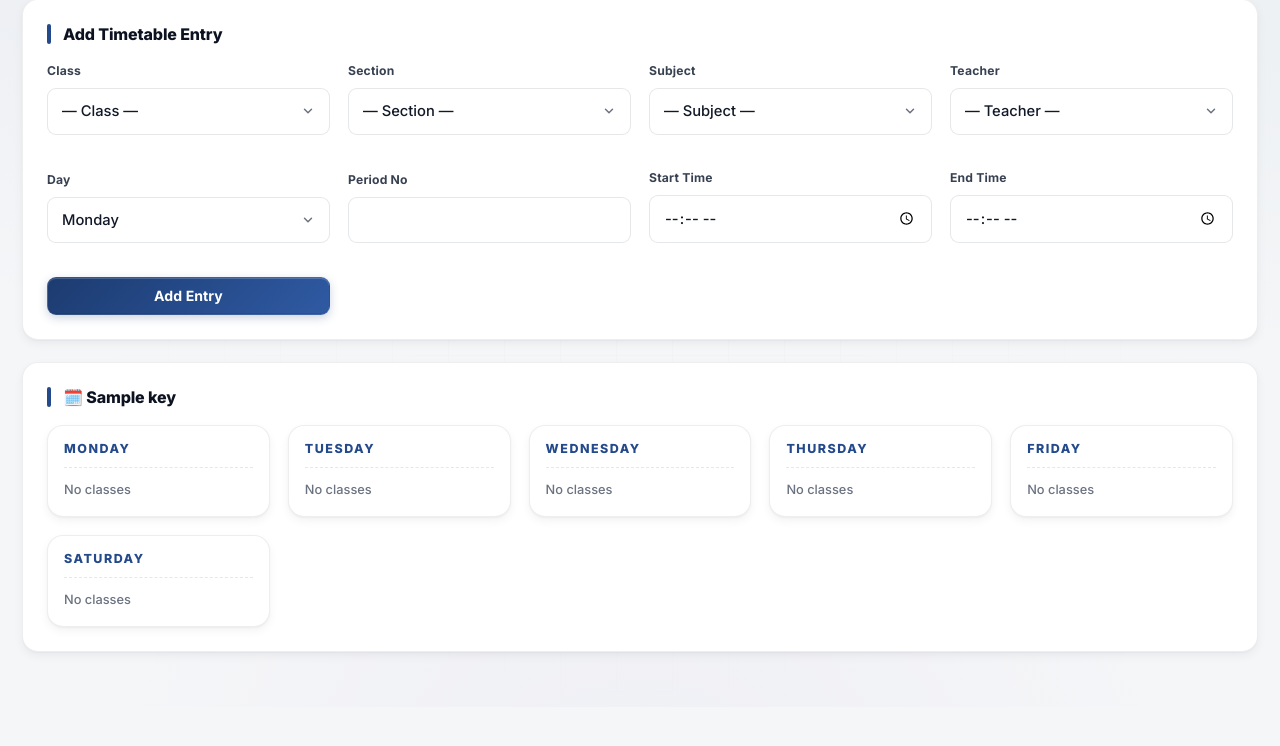
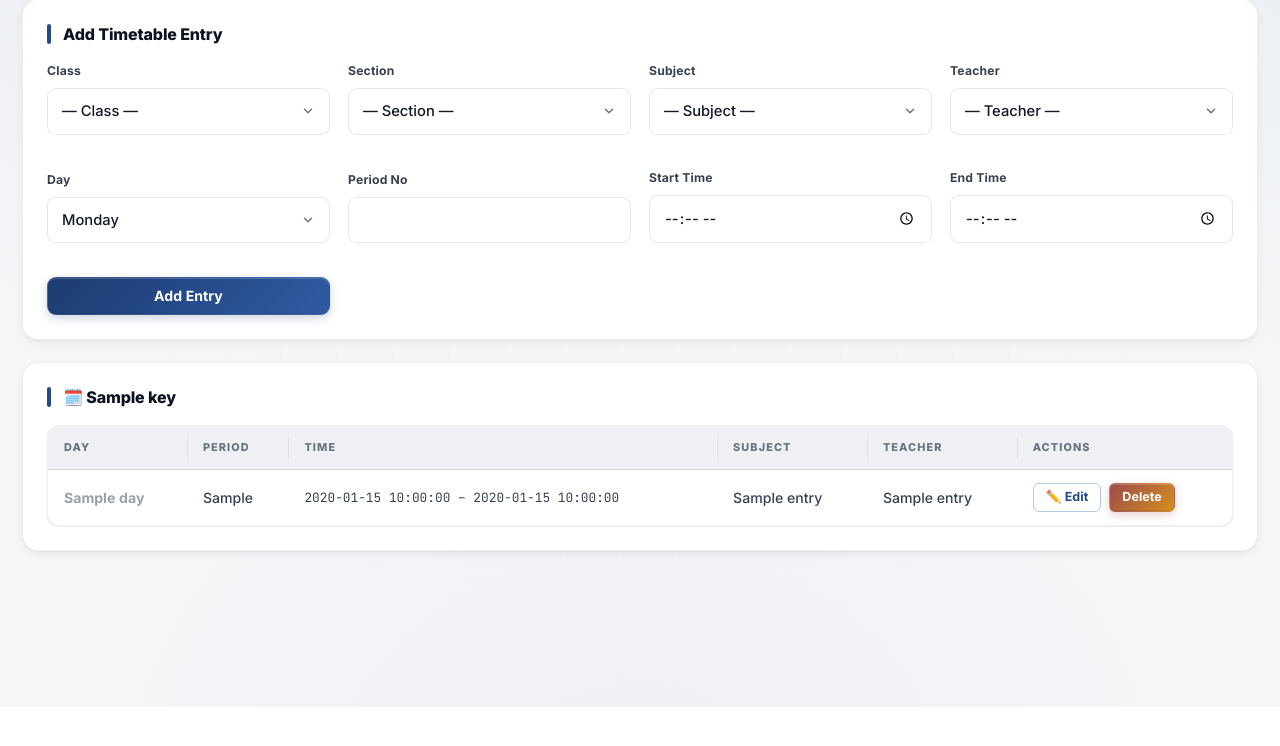
Before and after one commit to bosshanan123-ui/academy-management, a Flask app: template templates/super_admin/timetable.html in a window 1280 px wide. Shown: the part 93-839 px from the top of the page. After the commit the page ends 800 px from the top, so only its background shows below. Run offline with Flask 3, Linux system fonts and the light colour scheme; the template is opened without the code that fills it: most values are stand-ins (such as "Sample title", 1, 10 or a date in 2020); parts of the project's set-up code (start-up, migrations or seed data) failed here and were passed over.

Commit message:
Update timetable.html

```diff
--- a/templates/super_admin/timetable.html
+++ b/templates/super_admin/timetable.html
@@ -48,18 +48,9 @@
           <option>Thursday</option><option>Friday</option><option>Saturday</option>
         </select>
       </div>
-      <div class="form-group">
-        <label>Period No</label>
-        <input type="number" name="period_no" min="1" max="12" required />
-      </div>
-      <div class="form-group">
-        <label>Start Time</label>
-        <input type="time" name="start_time" required />
-      </div>
-      <div class="form-group">
-        <label>End Time</label>
-        <input type="time" name="end_time" required />
-      </div>
+      <div class="form-group"><label>Period No</label><input type="number" name="period_no" min="1" max="12" required /></div>
+      <div class="form-group"><label>Start Time</label><input type="time" name="start_time" required /></div>
+      <div class="form-group"><label>End Time</label><input type="time" name="end_time" required /></div>
       <button type="submit" class="btn">Add Entry</button>
     </form>
   </div>
@@ -67,26 +58,121 @@
   {% for key, entries in grid.items() %}
   <div class="card">
     <h2 class="section-title">🗓️ {{ key }}</h2>
-    <div class="timetable-grid">
-      {% set days = ['Monday','Tuesday','Wednesday','Thursday','Friday','Saturday'] %}
-      {% for d in days %}
-        <div class="timetable-day">
-          <h4>{{ d }}</h4>
-          {% set day_entries = entries | selectattr('day', 'equalto', d) | list %}
-          {% if day_entries %}
-            {% for e in day_entries %}
-              <div class="slot">
-                <strong>{{ e.subject_name }}</strong>
-                <span class="slot-time">{{ e.start_time }}–{{ e.end_time }} • {{ e.teacher_name }}</span>
-              </div>
-            {% endfor %}
-          {% else %}
-            <p class="text-muted" style="font-size:.8rem;">No classes</p>
-          {% endif %}
-        </div>
-      {% endfor %}
+    <div class="table-wrap">
+      <table>
+        <thead>
+          <tr><th>Day</th><th>Period</th><th>Time</th><th>Subject</th><th>Teacher</th><th>Actions</th></tr>
+        </thead>
+        <tbody>
+          {% for e in entries %}
+          <tr>
+            <td><strong>{{ e.day }}</strong></td>
+            <td>{{ e.period_no }}</td>
+            <td style="font-family: var(--font-mono); font-size: 0.8rem;">{{ e.start_time }} – {{ e.end_time }}</td>
+            <td>{{ e.subject_name }}</td>
+            <td>{{ e.teacher_name }}</td>
+            <td class="actions">
+              <button type="button" class="btn btn-sm btn-ghost edit-tt-btn"
+                      data-id="{{ e.id }}"
+                      data-class-id="{{ e.class_id }}"
+                      data-section-id="{{ e.section_id }}"
+                      data-subject-id="{{ e.subject_id }}"
+                      data-teacher-id="{{ e.teacher_user_id }}"
+                      data-day="{{ e.day }}"
+                      data-period="{{ e.period_no }}"
+                      data-start="{{ e.start_time }}"
+                      data-end="{{ e.end_time }}">✏️ Edit</button>
+              <form method="POST" action="{{ url_for('super_admin.delete_timetable', tid=e.id) }}"
+                    data-confirm="Delete this entry?" style="display:inline;">
+                <button class="btn btn-sm btn-danger">Delete</button>
+              </form>
+            </td>
+          </tr>
+          {% endfor %}
+        </tbody>
+      </table>
     </div>
   </div>
   {% endfor %}
 </div>
+
+<!-- Edit Timetable Modal -->
+<div class="modal-backdrop" id="editModalBackdrop"></div>
+<div class="modal" id="editModal">
+  <div class="modal-header">
+    <h3>✏️ Edit Timetable Entry</h3>
+    <button class="icon-btn" onclick="closeEditModal()">✕</button>
+  </div>
+  <form method="POST" id="editForm">
+    <div class="modal-body">
+      <div class="form-grid">
+        <div class="form-group">
+          <label>Class</label>
+          <select name="class_id" id="edit_class_id" required>
+            {% for c in classes %}<option value="{{ c.id }}">{{ c.name }}</option>{% endfor %}
+          </select>
+        </div>
+        <div class="form-group">
+          <label>Section</label>
+          <select name="section_id" id="edit_section_id" required>
+            {% for s in sections %}
+              <option value="{{ s.id }}" data-class-id="{{ s.class_id }}">{{ s.name }}</option>
+            {% endfor %}
+          </select>
+        </div>
+        <div class="form-group">
+          <label>Subject</label>
+          <select name="subject_id" id="edit_subject_id" required>
+            {% for s in subjects %}<option value="{{ s.id }}">{{ s.name }}</option>{% endfor %}
+          </select>
+        </div>
+        <div class="form-group">
+          <label>Teacher</label>
+          <select name="teacher_user_id" id="edit_teacher_id" required>
+            {% for t in teachers %}<option value="{{ t.id }}">{{ t.name }}</option>{% endfor %}
+          </select>
+        </div>
+        <div class="form-group">
+          <label>Day</label>
+          <select name="day" id="edit_day" required>
+            <option>Monday</option><option>Tuesday</option><option>Wednesday</option>
+            <option>Thursday</option><option>Friday</option><option>Saturday</option>
+          </select>
+        </div>
+        <div class="form-group"><label>Period No</label><input type="number" name="period_no" id="edit_period" min="1" max="12" required /></div>
+        <div class="form-group"><label>Start Time</label><input type="time" name="start_time" id="edit_start" required /></div>
+        <div class="form-group"><label>End Time</label><input type="time" name="end_time" id="edit_end" required /></div>
+      </div>
+    </div>
+    <div class="modal-footer">
+      <button type="button" class="btn btn-ghost" onclick="closeEditModal()">Cancel</button>
+      <button type="submit" class="btn btn-success">Save</button>
+    </div>
+  </form>
+</div>
+
+<script>
+document.addEventListener('DOMContentLoaded', () => {
+  document.querySelectorAll('.edit-tt-btn').forEach(btn => {
+    btn.addEventListener('click', () => {
+      document.getElementById('edit_class_id').value = btn.dataset.classId;
+      document.getElementById('edit_section_id').value = btn.dataset.sectionId;
+      document.getElementById('edit_subject_id').value = btn.dataset.subjectId;
+      document.getElementById('edit_teacher_id').value = btn.dataset.teacherId;
+      document.getElementById('edit_day').value = btn.dataset.day;
+      document.getElementById('edit_period').value = btn.dataset.period;
+      document.getElementById('edit_start').value = btn.dataset.start;
+      document.getElementById('edit_end').value = btn.dataset.end;
+      document.getElementById('editForm').action = `/super-admin/timetable/edit/${btn.dataset.id}`;
+      document.getElementById('editModal').classList.add('open');
+      document.getElementById('editModalBackdrop').classList.add('open');
+    });
+  });
+});
+
+function closeEditModal() {
+  document.getElementById('editModal').classList.remove('open');
+  document.getElementById('editModalBackdrop').classList.remove('open');
+}
+</script>
 {% endblock %}
```
